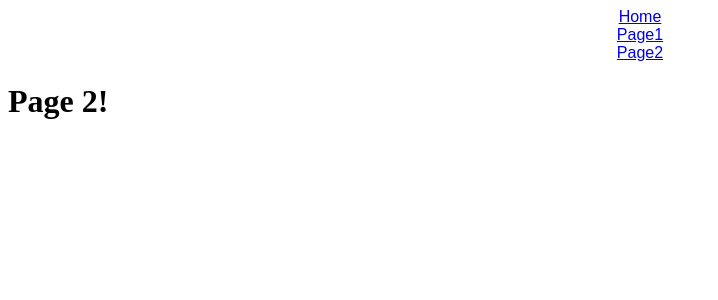
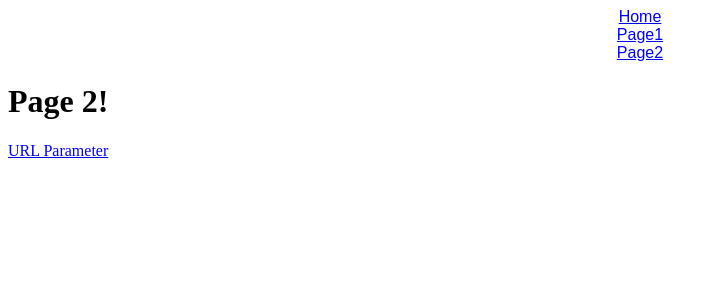
Before and after one commit to koyamal/learn-react-04, a React (Create React App) app: page /page2 in a window 1280 px wide. Shown: the top 300 px of the page, without its empty margins (0-718 px from the left). Built offline with nearby package versions, Linux system fonts and the light colour scheme.

Commit message:
Use URL parameters

```diff
--- a/src/Page2.jsx
+++ b/src/Page2.jsx
@@ -1,7 +1,10 @@
+import { Link } from "react-router-dom";
+
 export const Page2 = () => {
   return (
     <div>
       <h1>Page 2!</h1>
+      <Link to="/page2/10">URL Parameter</Link>
     </div>
   );
 };
--- /dev/null
+++ b/src/UrlParameter.jsx
@@ -0,0 +1,11 @@
+import { useParams } from "react-router-dom";
+
+export const UrlParameter = () => {
+  const { id } = useParams();
+  return (
+    <div>
+      <h1>UrlParameter page!</h1>
+      <p>ID is {id}</p>
+    </div>
+  );
+};
--- /dev/null
+++ b/src/router/Page2Routes.jsx
@@ -0,0 +1,7 @@
+import { Page2 } from "../Page2";
+import { UrlParameter } from "../UrlParameter";
+
+export const page2Routes = [
+  { path: "/", exact: true, children: <Page2 /> },
+  { path: "/:id", exact: false, children: <UrlParameter /> }
+];
--- a/src/router/Router.jsx
+++ b/src/router/Router.jsx
@@ -1,7 +1,7 @@
 import { Route, Switch } from "react-router-dom";
 import { Home } from "../Home";
-import { Page2 } from "../Page2";
 import { page1Routes } from "./Page1Routes";
+import { page2Routes } from "./Page2Routes";
 
 export const Router = () => {
   return (
@@ -25,9 +25,22 @@
           </Switch>
         )}
       />
-      <Route path="/page2">
-        <Page2 />
-      </Route>
+      <Route
+        path="/page2"
+        render={({ match: { url } }) => (
+          <Switch>
+            {page2Routes.map((route) => (
+              <Route
+                key={route.path}
+                exact={route.exact}
+                path={`${url}${route.path}`}
+              >
+                {route.children}
+              </Route>
+            ))}
+          </Switch>
+        )}
+      />
     </Switch>
   );
 };
```
